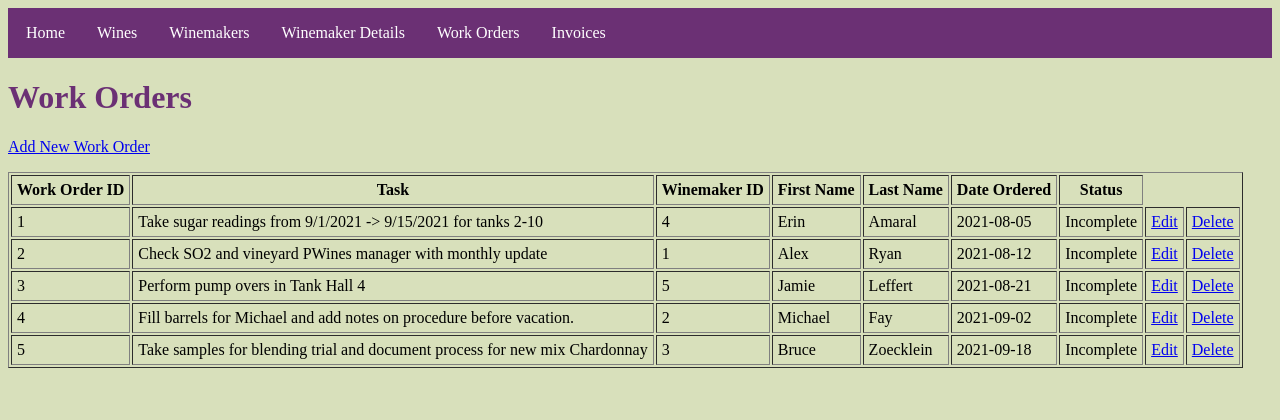
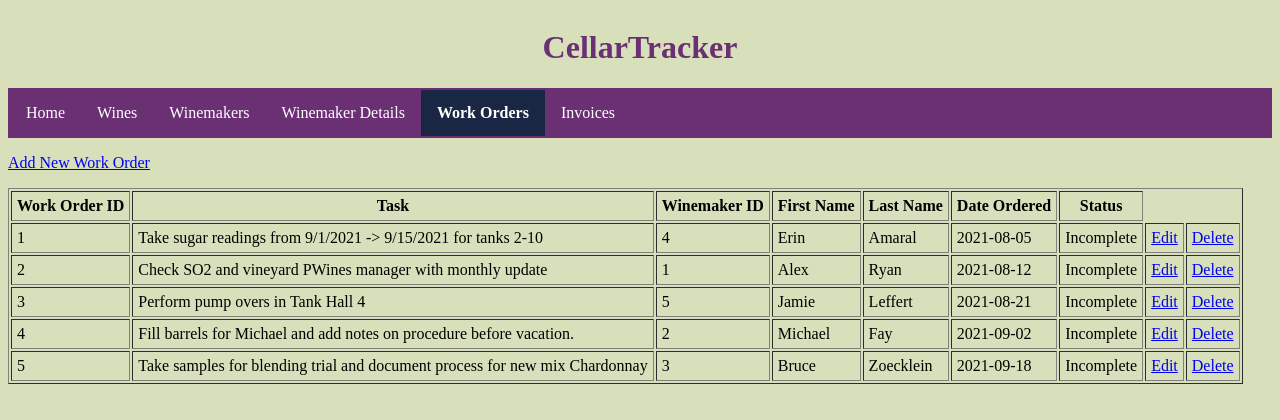
Before and after one commit to scioccha/winecellar_database, a Flask app: page /workOrders in a window 1280 px wide. Shown: the top 420 px of the page. Run offline with Flask 2, Linux system fonts and the light colour scheme; data comes from the database, SQL or seed files in the repository; data that the repository does not hold is empty; some libraries are stand-ins or nearby versions.

Commit message:
Updated nav bar

```diff
--- a/templates/edit_winemakers.j2
+++ b/templates/edit_winemakers.j2
@@ -1,6 +1,9 @@
 <html>
 <head>
 	<title>Edit Winemakers</title>
+    <div class="heading">
+        <h1>CellarTracker</h1>
+    </div>
     <link href="/static/css/style.css" rel="stylesheet" type="text/css"/>
     {% include "search_bar.html" %}
     </head>
--- a/templates/edit_workOrders.j2
+++ b/templates/edit_workOrders.j2
@@ -1,6 +1,10 @@
 <html>
 <head>
 	<title>Edit Work Order</title>
+    <div class="heading">
+        <h1>CellarTracker</h1>
+    </div>
+
     <link href="/static/css/style.css" rel="stylesheet" type="text/css"/>
     {% include "search_bar.html" %}
     </head>
--- a/templates/index.html
+++ b/templates/index.html
@@ -4,7 +4,9 @@
 <head>
   <meta charset="utf-8">
   <meta name="viewport" content="width=device-width, initial-scale=1">
-  <h1>CellarTracker</h1>
+  <div class="heading">
+    <h1>CellarTracker</h1>
+  </div>
   <link href="/static/css/style.css" rel="stylesheet" type="text/css"/>
   {% include "search_bar.html" %}
 </head>
--- a/templates/invoices.j2
+++ b/templates/invoices.j2
@@ -5,6 +5,10 @@
   <meta charset="utf-8">
   <meta name="viewport" content="width=device-width, initial-scale=1">
   <title>Invoices</title>
+  <div class="heading">
+        <h1>CellarTracker</h1>
+  </div>
+
   <link href="/static/css/style.css" rel="stylesheet" type="text/css"/>
   {% include "search_bar.html" %}
   <script language="JavaScript">
@@ -30,7 +34,6 @@
 </head>
 
 <body onload="browseInvoices()">
-  <h1>Invoices</h1>
 
   <div id="browse">
     <p><a href="#" onClick="newInvoice()">Add New Invoice</a></p>
--- a/templates/search_bar.html
+++ b/templates/search_bar.html
@@ -2,13 +2,15 @@
 <!-- Site navigation -->
 <html lang="en">
 
-<nav>
-    <ul id = "Nav">
-        <li><a href="/">Home</a></li>
-        <li><a href="wines">Wines</a></li>
-        <li><a href="winemakers">Winemakers</a></li>
-        <li><a href="winemaker_details">Winemaker Details</a></li>
-        <li><a href="workOrders">Work Orders</a></li>
-        <li><a href="invoices">Invoices</a></li>
-    </ul>
-</nav>
+<div class = "navbar">
+    <nav>
+        <ul>
+            <li><a href="/">Home</a></li>
+            <li><a href="wines" class = "nav_link {{ 'nav__link--active' if request.path == url_for('wines') }}">Wines</a></li>
+            <li><a href="winemakers" class = "nav_link {{ 'nav__link--active' if request.path == url_for('winemakers') }}">Winemakers</a></li>
+            <li><a href="winemaker_details" class = "nav_link {{ 'nav__link--active' if request.path == url_for('winemaker_details') }}">Winemaker Details</a></li>
+            <li><a href="workOrders" class = "nav_link {{ 'nav__link--active' if request.path == url_for('workOrders') }}">Work Orders</a></li>
+            <li><a href="invoices" class = "nav_link {{ 'nav__link--active' if request.path == url_for('invoices') }}">Invoices</a></li>
+        </ul>
+    </nav>
+</div>
--- a/templates/winemaker_details.j2
+++ b/templates/winemaker_details.j2
@@ -4,6 +4,10 @@
   <meta charset="utf-8">
   <meta name="viewport" content="width=device-width, initial-scale=1">
   <title>Winemaker Details</title>
+  <div class="heading">
+        <h1>CellarTracker</h1>
+  </div>
+
   <link href="/static/css/style.css" rel="stylesheet" type="text/css"/>
   {% include "search_bar.html" %}
     <script language="JavaScript">
@@ -49,7 +53,6 @@
 </head>
 
 <body onload="browseDetails()">
-  <h1>Winemaker Details</h1>
 		<div id="browse">
 		<p><a href="#" onClick="newDetails()">Add New Winemaker Details</a> </p>
 		<table border="1" cellpadding="5">
--- a/templates/winemakers.j2
+++ b/templates/winemakers.j2
@@ -4,6 +4,10 @@
   <meta charset="utf-8">
   <meta name="viewport" content="width=device-width, initial-scale=1">
   <title>Winemakers</title>
+  <div class="heading">
+        <h1>CellarTracker</h1>
+  </div>
+
   <link href="/static/css/style.css" rel="stylesheet" type="text/css"/>
   {% include "search_bar.html" %}
   <script language="JavaScript">
@@ -49,7 +53,6 @@
 </head>
 
 <body onload="browseWinemakers()">
-  <h1>Winemakers</h1>
 		<div id="browse">
 		<p><a href="#" onClick="newWinemaker()">Add New Winemaker</a> </p>
 		<table border="1" cellpadding="5">
--- a/templates/wines.j2
+++ b/templates/wines.j2
@@ -5,6 +5,10 @@
   <meta charset="utf-8">
   <meta name="viewport" content="width=device-width, initial-scale=1">
   <title>Wines</title>
+  <div class="heading">
+    <h1>CellarTracker</h1>
+  </div>
+
   <link href="/static/css/style.css" rel="stylesheet" type="text/css"/>
   {% include "search_bar.html" %}
   <script language="JavaScript">
--- a/templates/workOrders.j2
+++ b/templates/workOrders.j2
@@ -4,6 +4,10 @@
   <meta charset="utf-8">
   <meta name="viewport" content="width=device-width, initial-scale=1">
   <title>Work Orders</title>
+  <div class="heading">
+        <h1>CellarTracker</h1>
+  </div>
+
   <link href="/static/css/style.css" rel="stylesheet" type="text/css"/>
   {% include "search_bar.html" %}
   <script language="JavaScript">
@@ -49,7 +53,6 @@
 </head>
 
 <body onload="browseWorkOrders()">
-<h1>Work Orders</h1>
 		<div id="browse">
 		<p><a href="#" onClick="newWorkOrder()">Add New Work Order</a> </p>
 		<table border="1" cellpadding="5">
```
Also changed, not shown: templates/edit_winemaker_details.j2 (+17 -29 lines).
